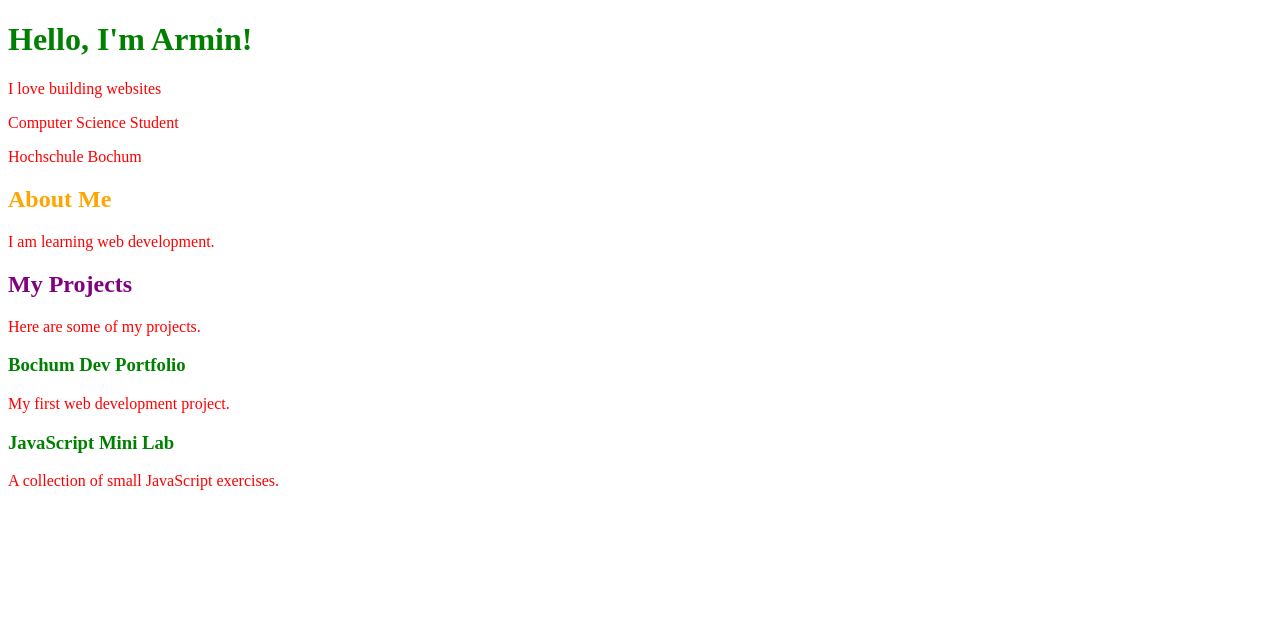
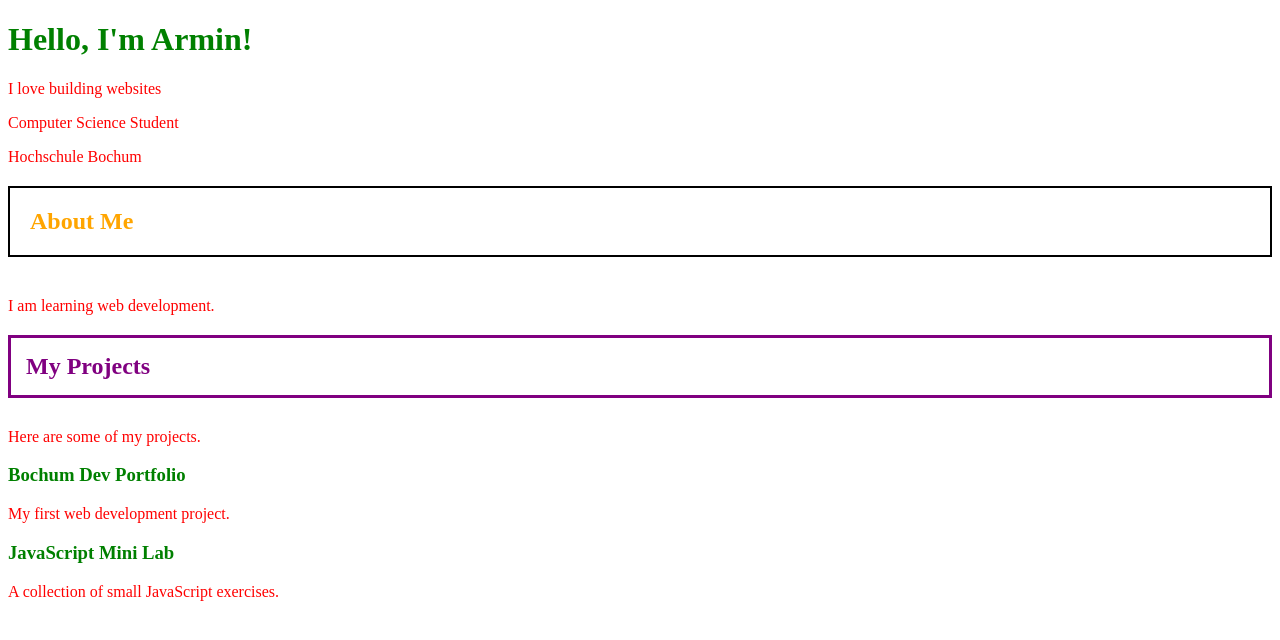
Before and after one commit to arminmova/bochum-dev-portfolio, a plain HTML site: page index.html in a window 1280 px wide. Drawn offline with Linux system fonts and the light colour scheme.

Commit message:
feat: add padding margins and borders to portfo;io headings

```diff
--- a/style.css
+++ b/style.css
@@ -12,8 +12,14 @@ h2 {
 
 .about-title {
   color: orange;
+  padding: 20px;
+  margin-bottom:40px;
+  border: 2px solid black;
 }
 
 .projects-title {
   color: purple;
+  border: 3px solid purple;
+  padding: 15px;
+  margin-bottom: 30px;
 }
```
